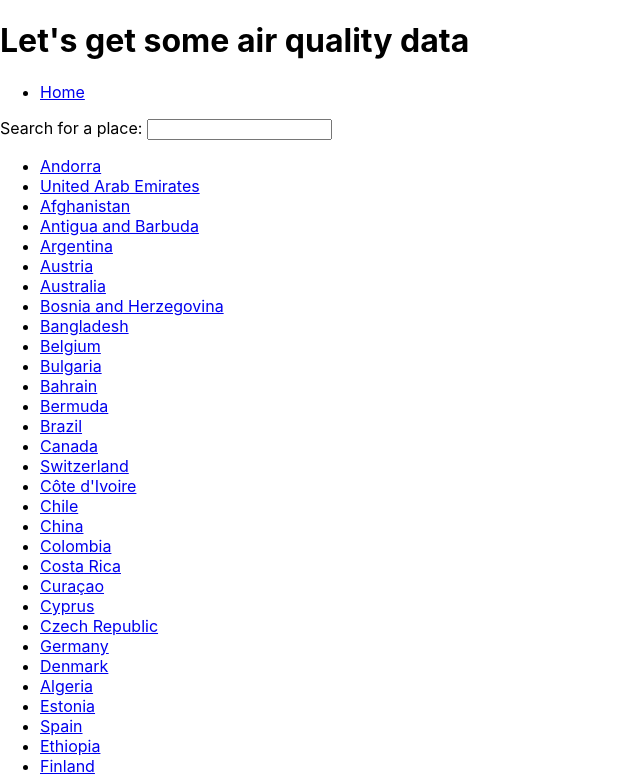
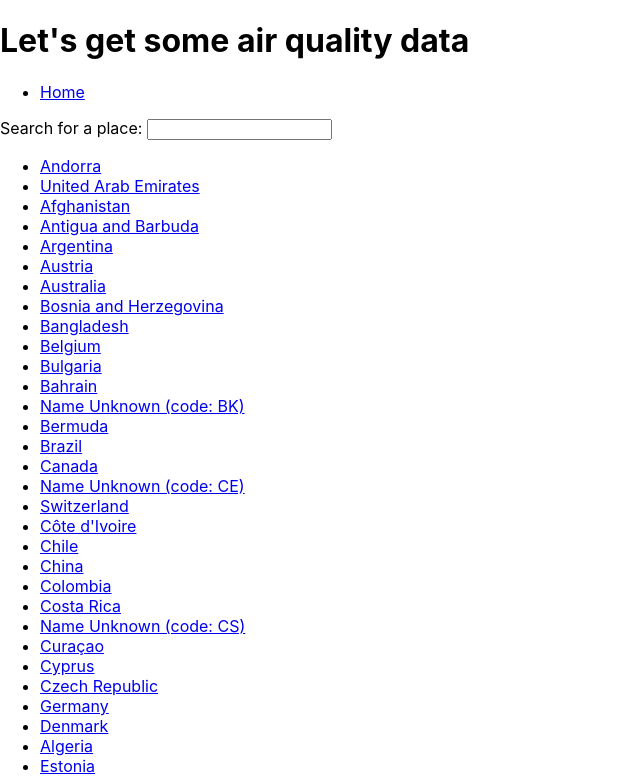
Before and after one commit to dolugen/drilbur, a React (Create React App) app: page / in a window 1280 px wide. Shown: the top 777 px of the page, without its empty margins (0-640 px from the left). Built offline with nearby package versions, Linux system fonts and the light colour scheme.

Commit message:
add location page

```diff
--- a/src/App.js
+++ b/src/App.js
@@ -12,7 +12,9 @@ import * as countries from './data/countries.json';
 import * as cities from './data/cities.json';
 import * as locations from './data/locations.json';
 
-const get_countries = () => countries.results.filter(c => c.name)
+const api_url = 'https://api.openaq.org/v1/'
+
+const get_countries = () => countries.results
 const get_cities = () => cities.results
 const get_locations = () => locations.results
 
@@ -50,17 +52,21 @@ class PlacesViewer extends React.Component {
 
 const Place = (props) => {
   const placeType = props.placeType
+  let name
   let placeLink
   if (placeType === "country" || props.code) {
     placeLink = `/countries/${props.code}`
+    name = props.name || `Name Unknown (code: ${props.code})`
   } else if (placeType === "city") {
     placeLink = `/countries/${props.country}/cities/${props.name}/`
+    name = `${props.name}, ${props.country}`
   } else {
     placeLink = `/locations/${props.id}`
+    name = `${props.location}, ${props.city}, ${props.country}`
   }
   return (
     <li className={placeType}>
-      <Link to={placeLink}>{props.name || "Unknown"} {placeType ? `(${placeType})` : ''}</Link>
+      <Link to={placeLink}>{name || props.name}</Link>
     </li>
   )
 }
@@ -91,7 +97,6 @@ const LocationListItem = ({location}) => {
 const Country = () => {
   const { countryCode } = useParams()
   const result = get_countries().filter(country => country.code === countryCode)
-  console.log(result)
   if (result.length === 0) return <h2>Country with code "{countryCode}" not found.</h2>
   const country = result[0]
   const cities = get_cities()
@@ -103,6 +108,11 @@ const Country = () => {
   return (
     <div>
       <h2>{country.name}</h2>
+      <h3>Links</h3>
+      <ul>
+        <li><a href={`${api_url}measurements?country=${country.code}`} target="_blank">Measurements</a></li>
+        <li><a href={`${api_url}latest?country=${country.code}`} target="_blank">Latest Measurements</a></li>
+      </ul>
       <h3>Stats</h3>
       <ul>
         <li>Code: {country.code}</li>
@@ -163,6 +173,48 @@ const Countries = () => {
           <h2>Please select a country or a city.</h2>
         </Route>
       </Switch>
+    </div>
+  )
+}
+
+const Locations = () => {
+  let match = useRouteMatch()
+
+  return (
+    <div>
+      <Switch>
+        <Route path={`${match.path}/:locationId`}>
+          <Location />
+        </Route>
+        <Route path={match.path}>
+          <h2>Please select a location.</h2>
+        </Route>
+      </Switch>
+    </div>
+  )
+}
+
+const Location = () => {
+  const { locationId } = useParams()
+  const result = get_locations()
+                    .filter(l => l.id === locationId)
+  if (result.length === 0) return <h2>Location with ID {locationId} not found.</h2>
+  const location = result[0]
+  return (
+    <div>
+      <h2>Location: {location.id}</h2>
+      <h3>Stats</h3>
+      <ul>
+        <li>Name: {location.location}</li>
+        <li>Country: {location.country}</li>
+        <li>City: {location.city}</li>
+        <li>Source name: {location.sourceName}</li>
+        <li>Source type: {location.government}</li>
+        <li>Coordinates: {location.coordinates.longitude}, {location.coordinates.latitude}</li>
+        <li>First updated: {location.firstUpdated}</li>
+        <li>Last updated: {location.lastUpdated}</li>
+        <li>Pollutants measured: {location.parameters.join(', ')}</li>
+      </ul>
     </div>
   )
 }
@@ -233,6 +285,9 @@ function App() {
             <Route path="/countries">
               <Countries />
             </Route>
+            <Route path="/locations">
+              <Locations />
+            </Route>
             <Route path="/">
               <PlacesViewer />
             </Route>
```
